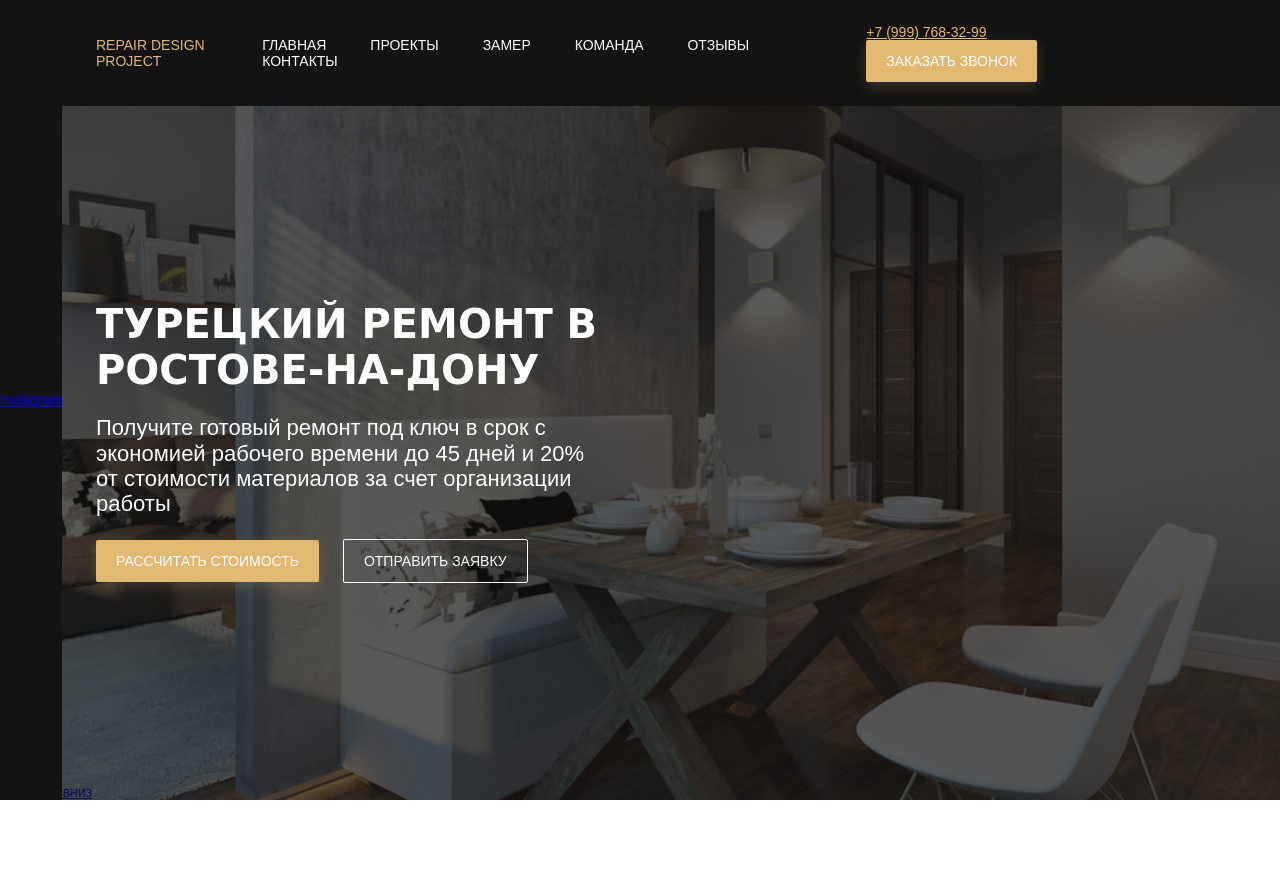
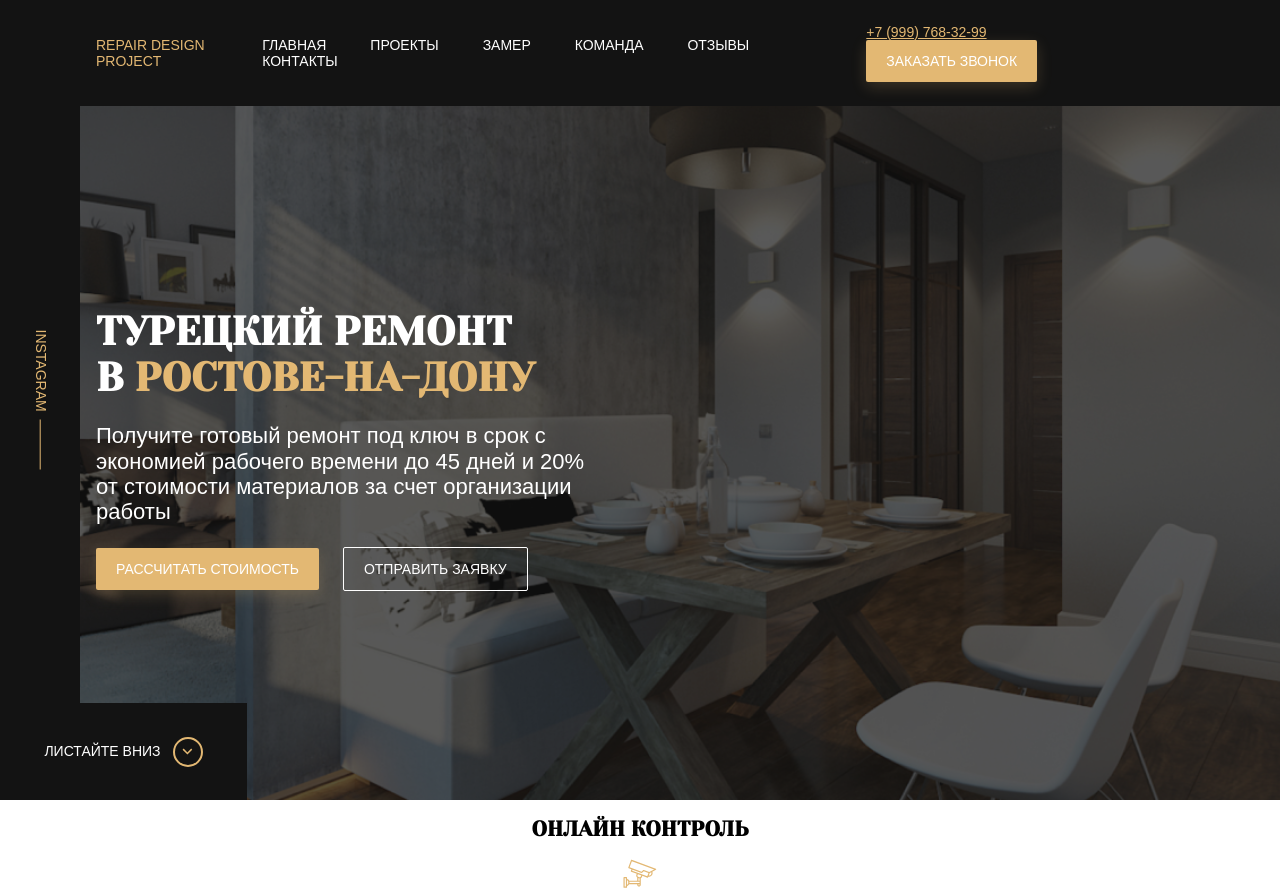
Before and after one commit to VanyaKornev2089/Urok_2, a website: page index.html in a window 1280 px wide. Before the commit the page ends 800 px from the top, so only its background shows below. Drawn offline with Linux system fonts and the light colour scheme; a web font is replaced by a local one.

Commit message:
Add files via upload

```diff
--- a/gulpfile.js
+++ b/gulpfile.js
@@ -16,11 +16,12 @@ const autoprefixer = require('gulp-autoprefixer');
     });
     watch("./*.html").on('change', browserSync.reload);
     watch("./sass/**/*.sass", serveSass);
+    watch("./sass/**/*.sсss", serveSass);
     watch("./js/*.js").on('change', browserSync.reload);
 };
 
  function serveSass() {
-    return src("./sass/**/*.sass")
+    return src("./sass/**/*.sass","./sass/**/*.sсss")
         .pipe(sass())
         .pipe(autoprefixer({
             cascade: false
--- a/index.html
+++ b/index.html
@@ -4,6 +4,9 @@
     <meta charset="UTF-8">
     <meta http-equiv="X-UA-Compatible" content="IE=edge">
     <meta name="viewport" content="width=device-width, initial-scale=1.0">
+    <link rel="preconnect" href="https://fonts.googleapis.com">
+    <link rel="preconnect" href="https://fonts.gstatic.com" crossorigin>
+    <link href="https://fonts.googleapis.com/css2?family=Yeseva+One&display=swap" rel="stylesheet">
     <link rel="stylesheet" href="./css/style.css">
     <title>Document</title>
 </head>
@@ -31,10 +34,12 @@
 </header>
  <main>
   <section class="hero">
-    <a href="#" class="instagram hero__instagram">Instagram</a>
+    <div class="instagram hero__instagram">
+        <a href="#" class="instagram__link">Instagram</a>
+    </div>
     <div class="container">
-      <div class="hero__content">
-        <h1 class="title hero__title">Турецкий ремонт в Ростове-на-дону</h1>
+        <div class="hero__content">
+        <h1 class="title hero__title">Турецкий ремонт в&nbsp;<span class="title--primary">Ростове-на-дону</span> </h1>
         <p class="hero__text">Получите готовый ремонт под ключ в срок с экономией рабочего времени до 45 дней и 20% от стоимости материалов за счет организации работы</p>
         <button class="button hero__button button--primary">Рассчитать стоимость</button>
         <button class="button hero__button button--outline">Отправить заявку</button>
@@ -42,8 +47,24 @@
         <!-- /.hero__content -->
     </div>
     <!-- /.container -->
-    <a href="#" class="scroll-down">листайте вниз</a>
+    <a href="#" class="hero__scroll-down">листайте вниз</a>
+  </section>
   <!-- /.hero -->
+  <section class="section control">
+      <div class="container">
+          <div class="section-title">
+              <h2 class="section-title__heading">Онлайн контроль</h2>
+              <!-- /.section-title__heading -->
+              <div class="section-title__image">
+                  <img src="img/video.svg" alt="video">
+              </div>
+              <!-- /.section-title__image -->
+          </div>
+          <!-- /.section-title -->
+      </div>
+      <!-- /.container -->
+  </section>
+  <!-- /.section control -->
  </main>
 </body>
 </html>
--- a/sass/_grid.sass
+++ b/sass/_grid.sass
@@ -1,3 +1,4 @@
 .container
+    width: 85%
     max-width: 1256px
     margin: auto
--- /dev/null
+++ b/sass/_settings.sass
@@ -0,0 +1,10 @@
+*,*:before, *:after
+    box-sizing: border-box
+body
+    font-family: 'Futura Book',  sans-serif
+    font-size: 14px
+.section
+    &-title
+        text-align: center
+        text-transform: uppercase
+        font-family: 'Yeseva One', cursive
--- /dev/null
+++ b/sass/templates/_control.sass
@@ -0,0 +1 @@
+// sashaLox
--- /dev/null
+++ b/sass/templates/_hero.sass
@@ -0,0 +1,79 @@
+.hero
+    padding-top: 100px
+    position: relative
+    background: $dark url('../img/hero-bg.jpg') no-repeat center / cover
+    height: 100vh
+    color: $light
+    display: flex
+    flex-direction: column
+    justify-content: center
+    align-items: flex-start
+    &::before
+        content: ''
+        position: absolute
+        top: 0
+        left: 0
+        width: 100%
+        height: 100%
+        background-color: rgba($dark, 0.7)
+    &__content
+        position: relative
+        max-width: 670px
+    &__text
+        font-size: 22px
+        max-width: 500px
+    &__button
+        margin-right: 20px
+    &__instagram
+        position: absolute
+        left: 0
+        top: 0
+        max-width: 80px
+        height: 100%
+    &__scroll-down
+        position: absolute
+        display: flex
+        align-items: center
+        justify-content: center
+        left: 0
+        bottom: 0
+        min-width: 247px
+        min-height: 97px
+        background-color: $dark
+        text-transform: uppercase
+        text-decoration: none
+        color: $light
+        &::after
+            content: ''
+            background: url('../img/arrow--down.svg') no-repeat center
+            width: 30px
+            height: 30px
+            border: 2px solid $primary
+            border-radius: 50%
+            margin-left: 12px
+.instagram
+    display: flex
+    justify-content: center
+    align-items: center
+    background-color: $dark
+    &__link
+        display: flex
+        align-items: center
+        text-transform: uppercase
+        color: $primary
+        text-decoration: none
+        transform: rotate(90deg)
+        line-height: 0.8
+        &::after
+         content: ''
+         width: 50px
+         height: 1px
+         background-color: $primary
+         margin-left: 8px
+.title
+    margin: 0
+    font-family: 'Yeseva One', cursive
+    text-transform: uppercase
+    font-size: 40px
+    &--primary
+        color: $primary
```
Also changed, not shown: sass/_interface.sass (+10 -0 lines), sass/templates/_header.sass (+9 -0 lines).
